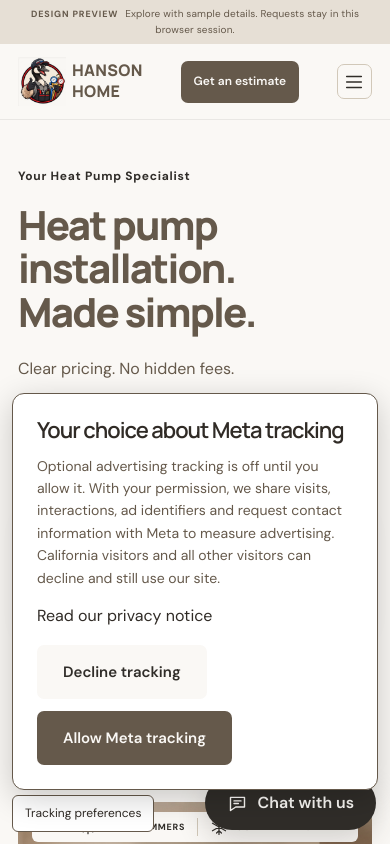
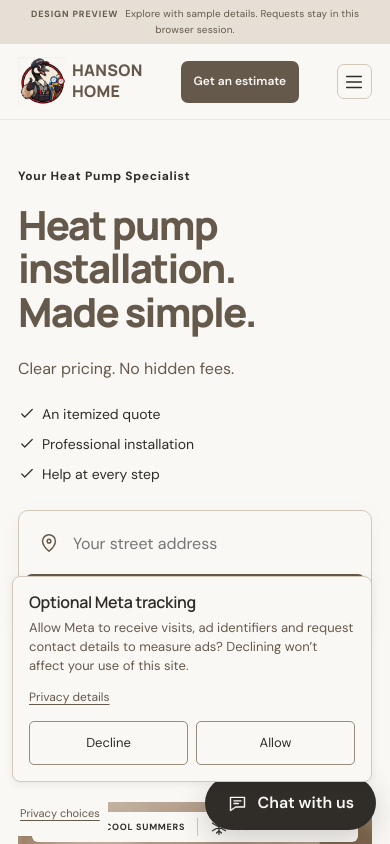
Before and after one commit to awesome7749/hanson, a React (Create React App) app in the folder my-app/: page / in a window 390 px wide. Shown: the top 844 px of the page. Built offline with nearby package versions, Linux system fonts and the light colour scheme.

Commit message:
Make tracking notice compact and subtle on mobile

```diff
--- a/my-app/src/revamp/TrackingConsent.tsx
+++ b/my-app/src/revamp/TrackingConsent.tsx
@@ -6,14 +6,14 @@ export default function TrackingConsent() {
   const [open, setOpen] = useState(() => !trackingChoice());
   const choose = (allowed: boolean) => { setTrackingChoice(allowed); setOpen(false); };
   return <>
-    <button className="tracking-preferences" onClick={() => setOpen(true)}>Tracking preferences</button>
+    <button className="tracking-preferences" onClick={() => setOpen(true)} aria-label="Tracking preferences">Privacy choices</button>
     {open && <section className="tracking-consent" aria-labelledby="tracking-title" aria-describedby="tracking-description">
-      <h2 id="tracking-title">Your choice about Meta tracking</h2>
-      <p id="tracking-description">Optional advertising tracking is off until you allow it. With your permission, we share visits, interactions, ad identifiers and request contact information with Meta to measure advertising. California visitors and all other visitors can decline and still use our site.</p>
-      <Link to="/privacy">Read our privacy notice</Link>
+      <h2 id="tracking-title">Optional Meta tracking</h2>
+      <p id="tracking-description">Allow Meta to receive visits, ad identifiers and request contact details to measure ads? Declining won’t affect your use of this site.</p>
+      <Link to="/privacy">Privacy details</Link>
       <div className="tracking-actions">
-        <button className="button light" onClick={() => choose(false)}>Decline tracking</button>
-        <button className="button" onClick={() => choose(true)}>Allow Meta tracking</button>
+        <button className="tracking-choice" onClick={() => choose(false)} aria-label="Decline tracking">Decline</button>
+        <button className="tracking-choice" onClick={() => choose(true)} aria-label="Allow Meta tracking">Allow</button>
       </div>
     </section>}
   </>;
--- a/my-app/src/revamp/theme.css
+++ b/my-app/src/revamp/theme.css
@@ -3920,11 +3920,14 @@ footer {
 
 .home-town-list { list-style: none; padding: 0; display: grid; grid-template-columns: repeat(auto-fit, minmax(150px, 1fr)); gap: 12px 24px; margin-top: 28px; }
 .home-town-list a { text-underline-offset: 4px; }
-.tracking-preferences { position: fixed; bottom: 12px; left: 12px; z-index: 1000; background: #fff; color: #302b26; border: 1px solid #65594b; border-radius: 6px; padding: 8px 12px; cursor: pointer; font: inherit; font-size: 12px; }
-.tracking-consent { position: fixed; bottom: 54px; left: 12px; z-index: 1001; width: min(520px, calc(100vw - 24px)); max-height: calc(100dvh - 78px); overflow: auto; box-sizing: border-box; padding: 24px; background: #fff; color: #302b26; border: 1px solid #65594b; border-radius: 12px; box-shadow: 0 8px 32px #0003; }
-.tracking-consent h2 { font-size: 22px; margin: 0 0 12px; }
-.tracking-consent p { font-size: 14px; line-height: 1.6; }
-.tracking-actions { display: flex; flex-wrap: wrap; gap: 12px; margin-top: 16px; }
+.tracking-preferences { position: fixed; bottom: 8px; left: 12px; z-index: 1000; min-height: 44px; background: var(--paper); color: var(--muted); border: 0; border-radius: 4px; padding: 6px 8px; cursor: pointer; font: inherit; font-size: 11px; text-decoration: underline; text-underline-offset: 3px; }
+.tracking-consent { position: fixed; bottom: 62px; left: 12px; z-index: 1001; width: min(360px, calc(100vw - 24px)); max-height: calc(100dvh - 86px); overflow: auto; padding: 16px; background: var(--paper); color: var(--ink); border: 1px solid var(--line); border-radius: 8px; box-shadow: 0 2px 10px #0001; }
+.tracking-consent h2 { font-size: 16px; font-weight: 600; letter-spacing: -0.02em; margin: 0 0 8px; }
+.tracking-consent p { font-size: 13px; line-height: 1.45; margin: 0 0 8px; }
+.tracking-consent > a { font-size: 12px; color: var(--muted); text-decoration: underline; text-underline-offset: 3px; }
+.tracking-actions { display: grid; grid-template-columns: 1fr 1fr; gap: 8px; margin-top: 12px; }
+.tracking-choice { min-height: 44px; padding: 8px 12px; background: transparent; color: var(--ink); border: 1px solid var(--control-line); border-radius: 5px; font-size: 13px; }
+.tracking-choice:hover { background: var(--soft); }
 
 /* Installation programs */
 .home-programs { display: grid; grid-template-columns: 1fr 1fr; gap: 24px; margin-top: 24px; margin-bottom: 72px; scroll-margin-top: 120px; }
```
